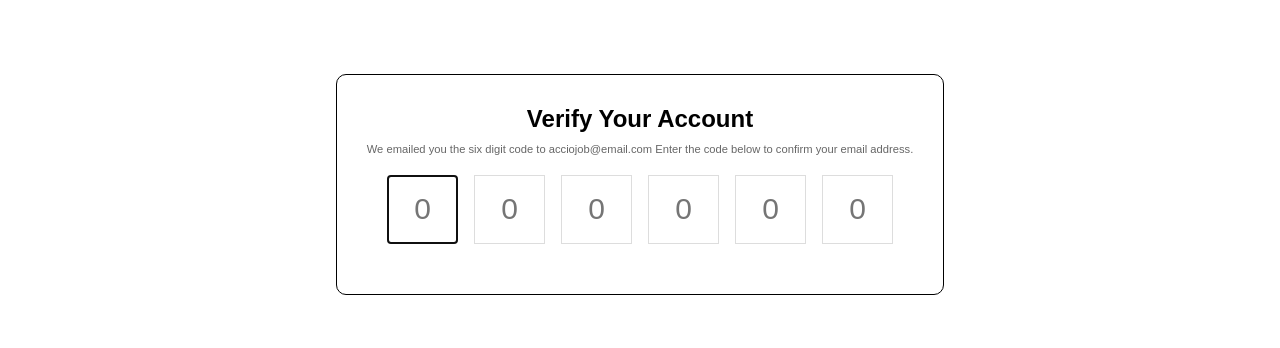
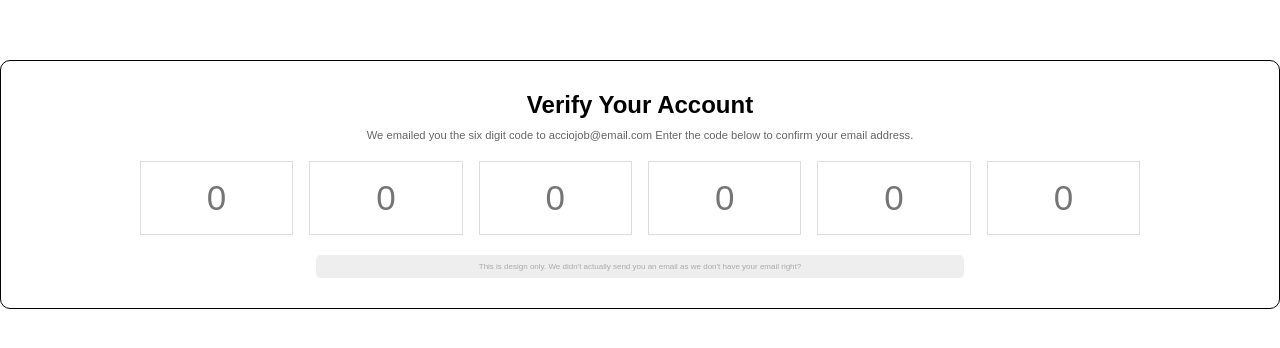
Before and after one commit to acciojob/OTP-KausarKhan-2002, a website: page main.html in a window 1280 px wide. Shown: the part 216-564 px from the top of the page. Drawn offline with Linux system fonts and the light colour scheme.

Commit message:
created a submission

```diff
--- a/main.html
+++ b/main.html
@@ -21,6 +21,7 @@
 			<input class="code" type="text" placeholder="0">
 			<input class="code" type="text" placeholder="0">
 		</div>
+		 <p id="fake">This is design only. We didn't actually send you an email as we don't have your email right?</p>
 	</div>
 
     <script type="text/javascript" src="./script.js">
--- a/script.js
+++ b/script.js
@@ -4,9 +4,9 @@ let codeContainer = document.querySelector(".code-container");
 let codeInput = document.querySelectorAll(".code");
 
 // Focus on the first input on page load
-window.addEventListener("load", () => {
-  codeContainer.firstElementChild.focus();
-});
+// window.addEventListener("load", () => {
+//   codeContainer.firstElementChild.focus();
+// });
 
 // To focus on next input element
 const focusNextInput = (e) => {
--- a/styles.css
+++ b/styles.css
@@ -14,8 +14,9 @@ body {
 
 #otp_container {
 	border: 1px solid;
+	width: 100%;
 	text-align: center;
-	padding: 30px;
+	padding: 30px 5px;
 	border-radius: 10px;
 }
 
@@ -33,9 +34,19 @@ body {
 }
 
 .code {
-	width: 65px;
-	height: 65px;
-	font-size: 30px;
+	width: 12%;
+	height: 70px;
+	font-size: 35px;
 	text-align: center;
 	border: 1px solid #ddd;
 }
+
+#fake {
+	background: #eee;
+	width: 50%;
+	margin: 0 auto;
+	padding: 7px;
+	font-size: .5rem;
+	border-radius: 5px;
+	color: #aaa;
+}
```
